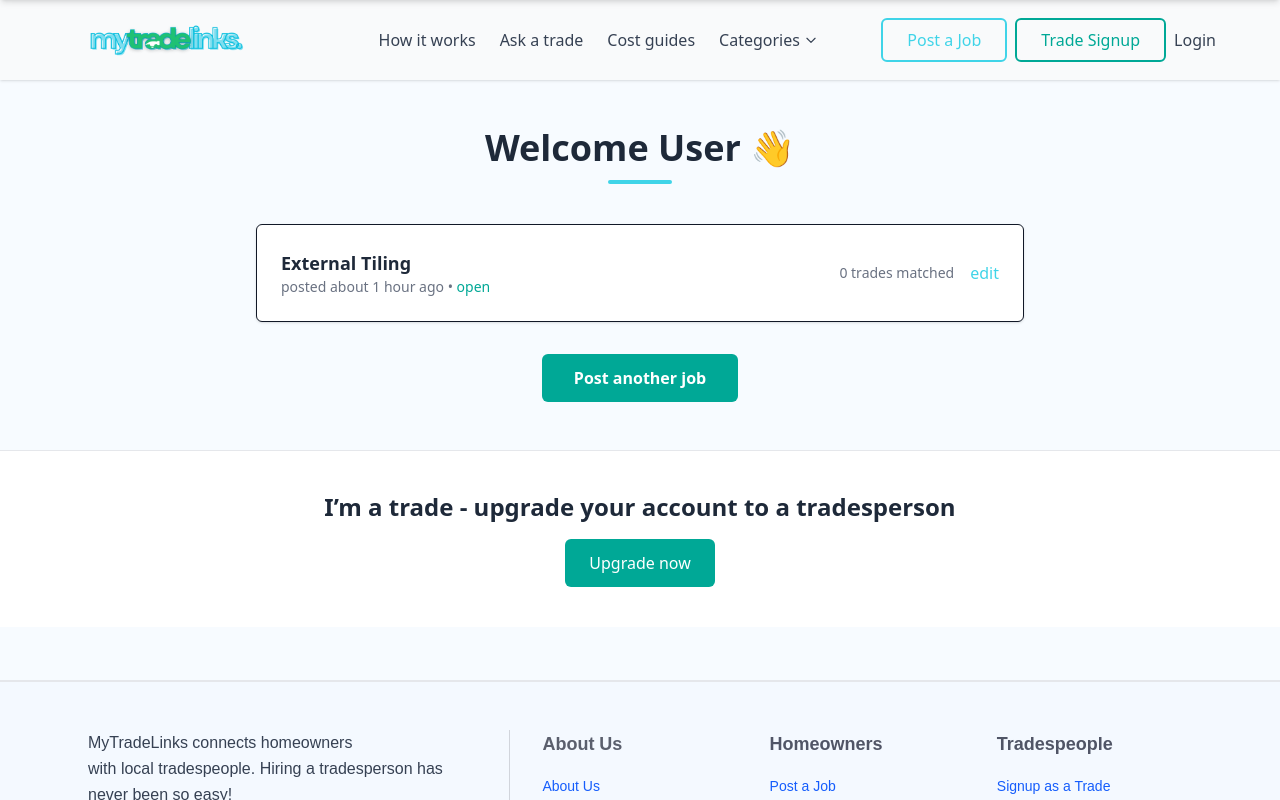
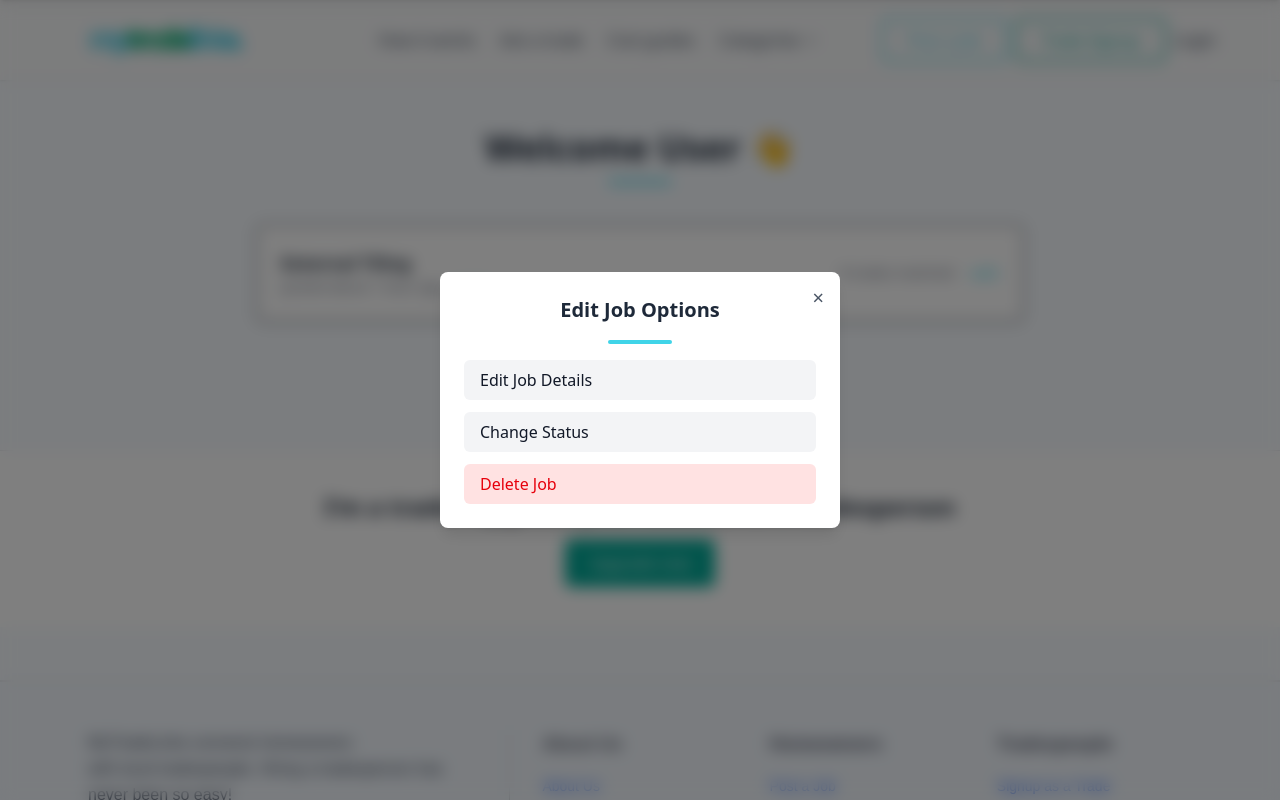
Before and after one commit to BTW-ZAIFOO/tradespeople, a React (Vite) app: page /dashboard/homeowner in a window 1280 px wide. Both pictures are taken after a click on the button "edit". Shown: the top 800 px of the page. Built offline with nearby package versions, Linux system fonts and the light colour scheme.

Commit message:
Add EditJobModal component and integrate it into HomeownerDashboardPage

```diff
--- /dev/null
+++ b/src/components/dashboard/EditJobModal.jsx
@@ -0,0 +1,50 @@
+import React from "react";
+
+const EditJobModal = ({ open, onClose }) => {
+    if (!open) return null;
+
+    return (
+        <div className="fixed inset-0 bg-black/50 backdrop-blur-sm z-50 flex items-center justify-center">
+            <div className="bg-white rounded-lg shadow-lg w-[90%] sm:w-[400px] p-6 relative">
+
+                {/* Close Button */}
+                <button
+                    onClick={onClose}
+                    className="absolute top-3 right-4 text-gray-600 hover:text-black text-xl"
+                >
+                    ×
+                </button>
+
+                {/* Modal Title */}
+                <h2 className="text-xl font-semibold text-gray-800 text-center">
+                    Edit Job Options
+                </h2>
+
+                <div className="w-16 h-1 bg-[#40D4E8] mx-auto my-4 rounded"></div>
+
+                {/* Modal Options */}
+                <div className="flex flex-col gap-3 mt-4">
+                    <button
+                        className="px-4 py-2 bg-gray-100 hover:bg-gray-200 rounded-md text-left"
+                    >
+                        Edit Job Details
+                    </button>
+
+                    <button
+                        className="px-4 py-2 bg-gray-100 hover:bg-gray-200 rounded-md text-left"
+                    >
+                        Change Status
+                    </button>
+
+                    <button
+                        className="px-4 py-2 bg-red-100 hover:bg-red-200 rounded-md text-left text-red-600"
+                    >
+                        Delete Job
+                    </button>
+                </div>
+            </div>
+        </div>
+    );
+};
+
+export default EditJobModal;
--- a/src/pages/HomeownerDashboardPage.jsx
+++ b/src/pages/HomeownerDashboardPage.jsx
@@ -1,10 +1,13 @@
 import React, { useState, useEffect } from "react";
 import { useNavigate } from "react-router-dom";
+import EditJobModal from "../components/dashboard/EditJobModal.jsx";
 
 const HomeownerDashboardPage = () => {
   const navigate = useNavigate();
   const [userName, setUserName] = useState("User");
   const [showUpgradeModal, setShowUpgradeModal] = useState(false);
+
+  const [showEditModal, setShowEditModal] = useState(false);
 
   // ✅ Get user name from localStorage
   useEffect(() => {
@@ -44,12 +47,20 @@ const HomeownerDashboardPage = () => {
           </div>
           <div className="flex items-center gap-4">
             <p className="text-gray-500 text-sm">0 trades matched</p>
-            <button className="text-[#40D4E8] font-medium hover:underline cursor-pointer">
+            <button
+              onClick={() => setShowEditModal(true)}
+              className="text-[#40D4E8] font-medium hover:underline cursor-pointer"
+            >
               edit
             </button>
           </div>
         </div>
       </div>
+
+      <EditJobModal
+        open={showEditModal}
+        onClose={() => setShowEditModal(false)}
+      />
 
       {/* Post Another Job */}
       <div className="text-center mt-8">
```
